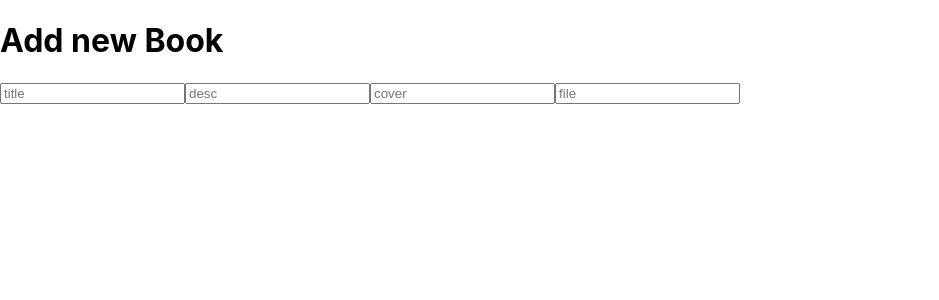
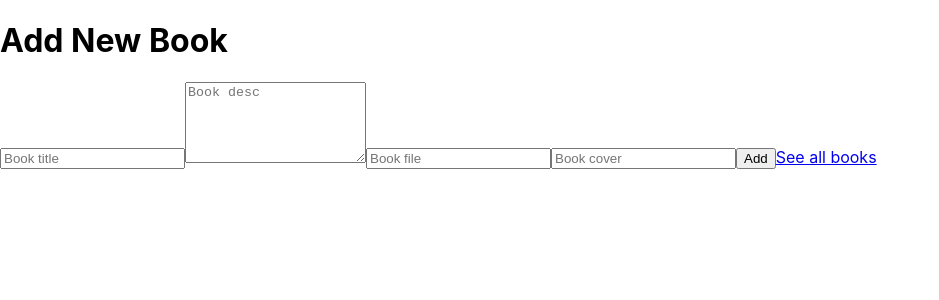
Before and after one commit to AbdelmajidSabiri/books_web, a React (Create React App) app in the folder client/: page /add in a window 1280 px wide. Shown: the top 300 px of the page, without its empty margins (0-939 px from the left). Built offline with nearby package versions, Linux system fonts and the light colour scheme; the HTML template or start-up script is replaced by a standard one.

Commit message:
Add input fields

```diff
--- a/client/src/pages/Add.jsx
+++ b/client/src/pages/Add.jsx
@@ -1,4 +1,7 @@
 import React, { useState } from "react";
+import { Link, useNavigate } from "react-router-dom";
+import axios from "axios";
+
 
 const Add = () => {
 
@@ -10,20 +13,56 @@ const Add = () => {
 
     });
 
+    const [error,setError] = useState(false)
 
-    const handlChange = (e) => {
-        setBooks(prev =>({...prev,[e.target.name] : e.target.value}));
+    const navigate = useNavigate();
+
+    const handleChange = (e) => {
+        setBooks((prev) =>({...prev,[e.target.name] : e.target.value}));
     }
 
+    const handleClick = async (e) => {
+        e.preventDefault()
+        try {
+            await axios.post("http://localhost:8600/books",book);
+            navigate("/");
+        } catch (err) {
+            console.log(err);
+            setError(true);
+        }
+    }
 
     return(
         <div className="form">
-            <h1>Add new Book</h1>
-            <input type="text" placeholder="title" onChange={handlChange} name = "title"/>
-            <input type="text" placeholder="desc" onChange={handlChange} name = "desc"/>
-            <input type="text" placeholder="cover" onChange={handlChange} name = "cover"/>
-            <input type="text" placeholder="file" onChange={handlChange} name = "file"/>
-
+            <h1>Add New Book</h1>
+            <input
+                type="text"
+                placeholder="Book title"
+                name="title"
+                onChange={handleChange}
+            />
+            <textarea
+                rows={5}
+                type="text"
+                placeholder="Book desc"
+                name="desc"
+                onChange={handleChange}
+            />
+            <input
+                type="text"
+                placeholder="Book file"
+                name="Book file"
+                onChange={handleChange}
+            />
+            <input
+                type="text"
+                placeholder="Book cover"
+                name="cover"
+                onChange={handleChange}
+            />
+            <button onClick={handleClick}>Add</button>
+            {error && "Something went wrong!"}
+            <Link to="/">See all books</Link>
         </div>
     )
 }
```
